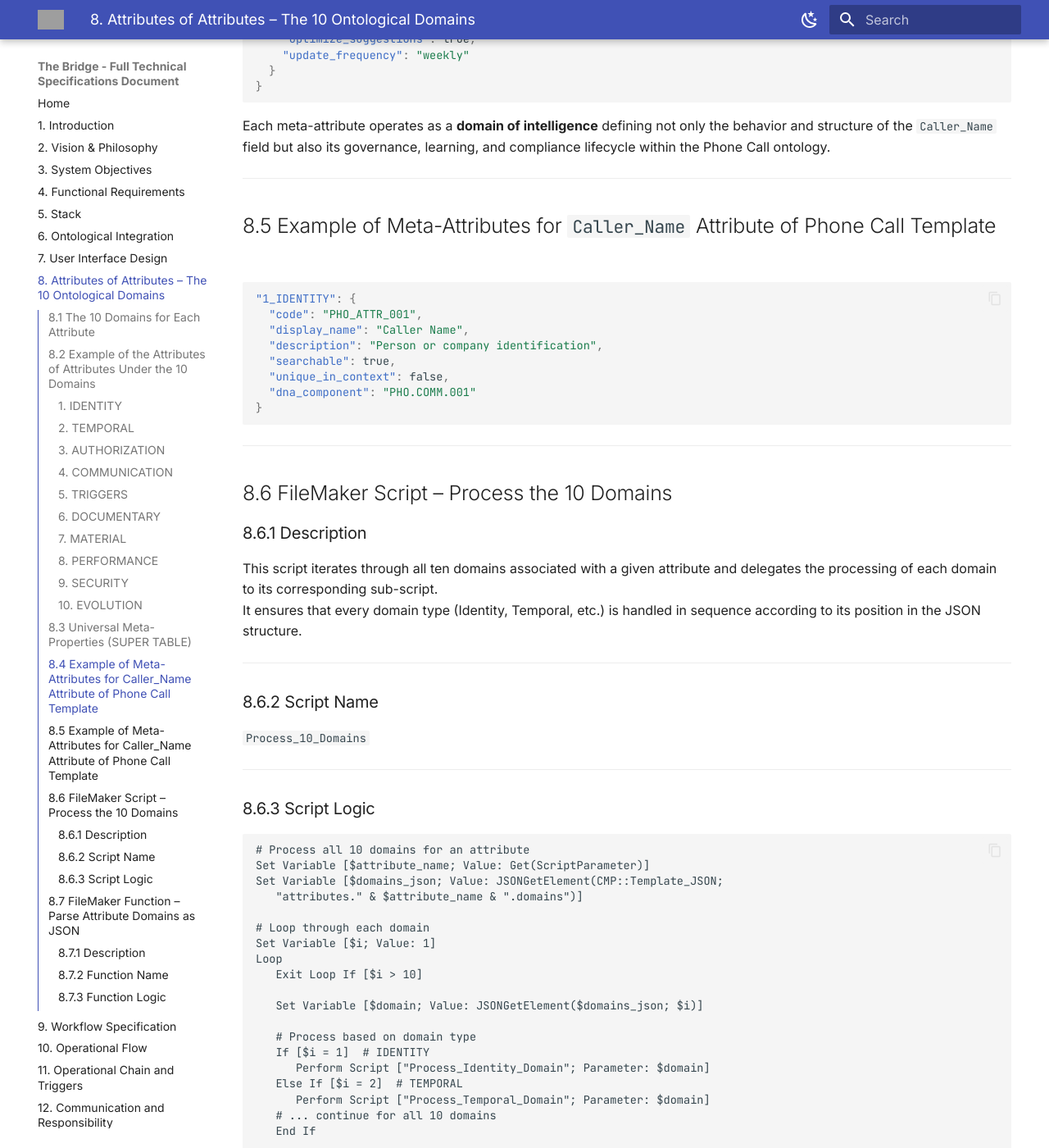
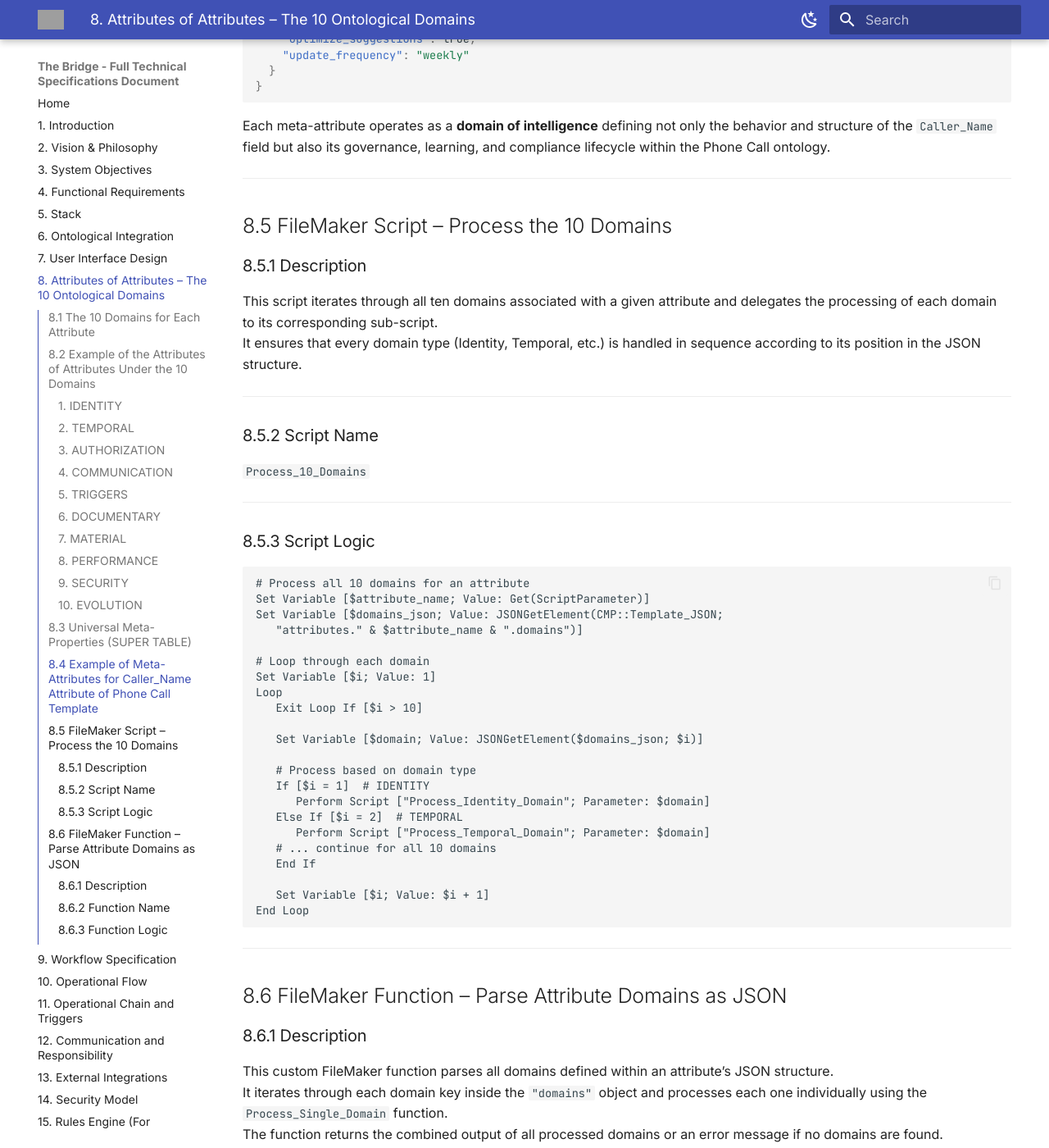
Before and after one commit to caufero/thebridge-docs, an MkDocs documentation site: the page built from docs/08-attributes-of-attributes.md, in a window 1280 px wide and 1400 px high, scrolled down 7630 px. Shown: the whole window at 82% size. Built offline with MkDocs 1.6.1 and Material for MkDocs 9.7.7, drawn with Linux system fonts in a browser that asks for light colours; some of the changed text lies outside the part shown; grey boxes are pictures that could not be loaded.

Commit message:
Update 08-attributes-of-attributes.md

````diff
--- a/docs/08-attributes-of-attributes.md
+++ b/docs/08-attributes-of-attributes.md
@@ -366,35 +366,20 @@ Each meta-attribute operates as a **domain of intelligence** defining not only t
 
 ---
 
-## 8.5 Example of Meta-Attributes for `Caller_Name` Attribute of Phone Call Template
+## 8.5 FileMaker Script – Process the 10 Domains
 
-```json
-"1_IDENTITY": {
-  "code": "PHO_ATTR_001",
-  "display_name": "Caller Name",
-  "description": "Person or company identification",
-  "searchable": true,
-  "unique_in_context": false,
-  "dna_component": "PHO.COMM.001"
-}
-```
-
----
-
-## 8.6 FileMaker Script – Process the 10 Domains
-
-### 8.6.1 Description
+### 8.5.1 Description
 This script iterates through all ten domains associated with a given attribute and delegates the processing of each domain to its corresponding sub-script.
 It ensures that every domain type (Identity, Temporal, etc.) is handled in sequence according to its position in the JSON structure.
 
 ---
 
-### 8.6.2 Script Name
+### 8.5.2 Script Name
 `Process_10_Domains`
 
 ---
 
-### 8.6.3 Script Logic
+### 8.5.3 Script Logic
 
 ```plaintext
 # Process all 10 domains for an attribute
@@ -423,21 +408,21 @@ End Loop
 
 ---
 
-## 8.7 FileMaker Function – Parse Attribute Domains as JSON
+## 8.6 FileMaker Function – Parse Attribute Domains as JSON
 
-### 8.7.1 Description
+### 8.6.1 Description
 This custom FileMaker function parses all domains defined within an attribute’s JSON structure.
 It iterates through each domain key inside the `"domains"` object and processes each one individually using the `Process_Single_Domain` function.
 The function returns the combined output of all processed domains or an error message if no domains are found.
 
 ---
 
-### 8.7.2 Function Name
+### 8.6.2 Function Name
 `Parse_Attribute_Domains_As_JSON`
 
 ---
 
-### 8.7.3 Function Logic
+### 8.6.3 Function Logic
 
 ```plaintext
 Let ([
````
